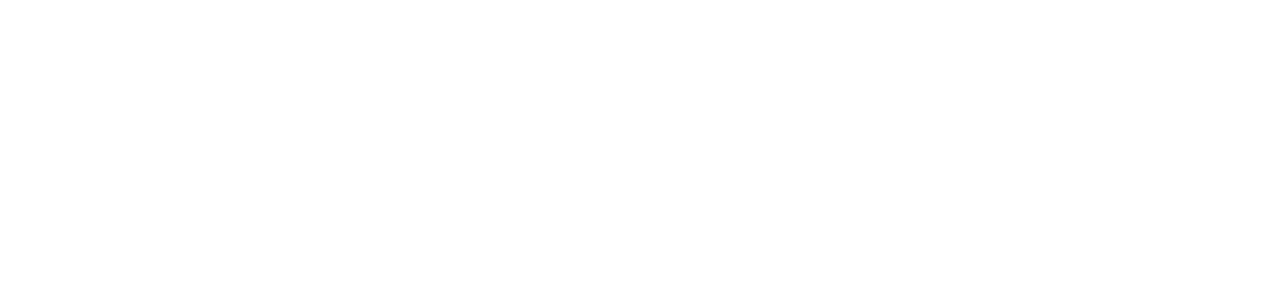
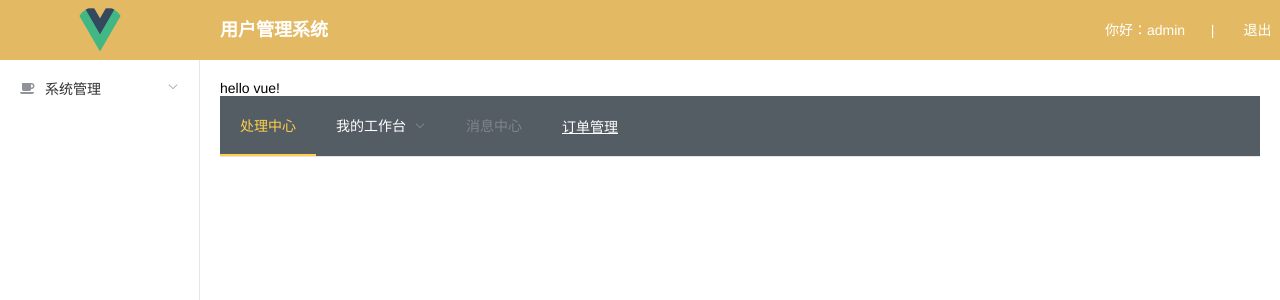
Before and after one commit to luckzp/VueDemo, a Vue app in the folder user/: page /#/home in a window 1280 px wide. Shown: the top 300 px of the page. Built offline with nearby package versions, Linux system fonts and the light colour scheme.

Commit message:
组合多个vue

```diff
--- a/user/package.json
+++ b/user/package.json
@@ -36,7 +36,7 @@
     "friendly-errors-webpack-plugin": "^1.6.1",
     "html-webpack-plugin": "^2.30.1",
     "node-notifier": "^5.1.2",
-    "node-sass": "^4.13.0",
+    "node-sass": "^4.13.1",
     "optimize-css-assets-webpack-plugin": "^3.2.0",
     "ora": "^1.2.0",
     "portfinder": "^1.0.13",
--- /dev/null
+++ b/user/src/components/top.vue
@@ -0,0 +1,43 @@
+<template>
+<el-menu
+  :default-active="activeIndex2"
+  class="el-menu-demo"
+  mode="horizontal"
+  @select="handleSelect"
+  background-color="#545c64"
+  text-color="#fff"
+  active-text-color="#ffd04b">
+  <el-menu-item index="1">处理中心</el-menu-item>
+  <el-submenu index="2">
+    <template slot="title">我的工作台</template>
+    <el-menu-item index="2-1">选项1</el-menu-item>
+    <el-menu-item index="2-2">选项2</el-menu-item>
+    <el-menu-item index="2-3">选项3</el-menu-item>
+    <el-submenu index="2-4">
+      <template slot="title">选项4</template>
+      <el-menu-item index="2-4-1">选项1</el-menu-item>
+      <el-menu-item index="2-4-2">选项2</el-menu-item>
+      <el-menu-item index="2-4-3">选项3</el-menu-item>
+    </el-submenu>
+  </el-submenu>
+  <el-menu-item index="3" disabled>消息中心</el-menu-item>
+  <el-menu-item index="4"><a href="https://www.ele.me" target="_blank">订单管理</a></el-menu-item>
+</el-menu>
+</template>
+
+
+<script>
+  export default {
+    data() {
+      return {
+        activeIndex: '1',
+        activeIndex2: '1'
+      };
+    },
+    methods: {
+      handleSelect(key, keyPath) {
+        console.log(key, keyPath);
+      }
+    }
+  }
+</script>
--- /dev/null
+++ b/user/src/pages/home.vue
@@ -0,0 +1,27 @@
+<template>
+  <div>
+    {{msg}}
+    <top></top>
+    <search></search>
+  </div>
+</template>
+
+<script>
+import top from "../components/top";
+import search from "../components/search";
+export default {
+  components: {
+    top,
+    search
+  },
+  data() {
+    return {
+      msg: "hello vue!"
+    };
+  },
+  methods: {}
+};
+</script>
+
+<style>
+</style>
--- a/user/src/router/index.js
+++ b/user/src/router/index.js
@@ -6,8 +6,10 @@
 import Main from '@/pages/Main'
 import Dashboard from '@/pages/Dashboard'
 import User from '@/pages/User'
+import Home from '@/pages/home'
 
-let routes = [{
+let routes = [
+  {
   path: '/',
   name: 'Main',
   component: Main,
@@ -21,8 +23,15 @@
     path: 'user',
     component: User,
     name: '用户管理'
-  }]
-}]
+  },
+  {
+  path: 'home',
+  name: 'Home',
+  component: Home,
+  }
+]
+}
+]
 
 const router = new Router({
   routes: routes
```
Also changed, not shown: user/src/components/HelloWorld.vue (deleted, +0 -40 lines), user/src/pages/test1.vue (added, +22 -0 lines), user/src/pages/test2.vue (added, +22 -0 lines), user/src/pages/test3.vue (added, +32 -0 lines), user/src/components/footer.vue (added), user/src/components/header.vue (added), user/src/components/search.vue (added), 1 other file (tests, documents, lock files or other folders).
